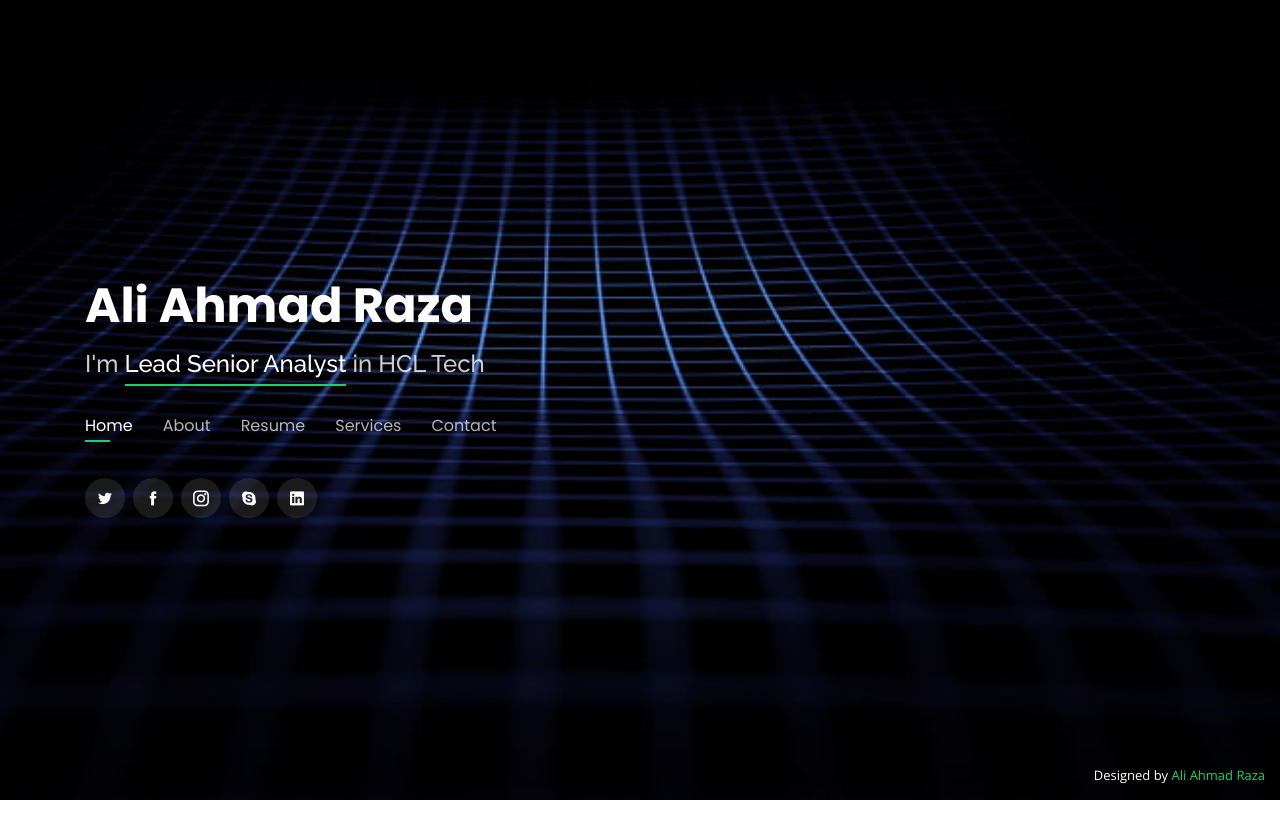
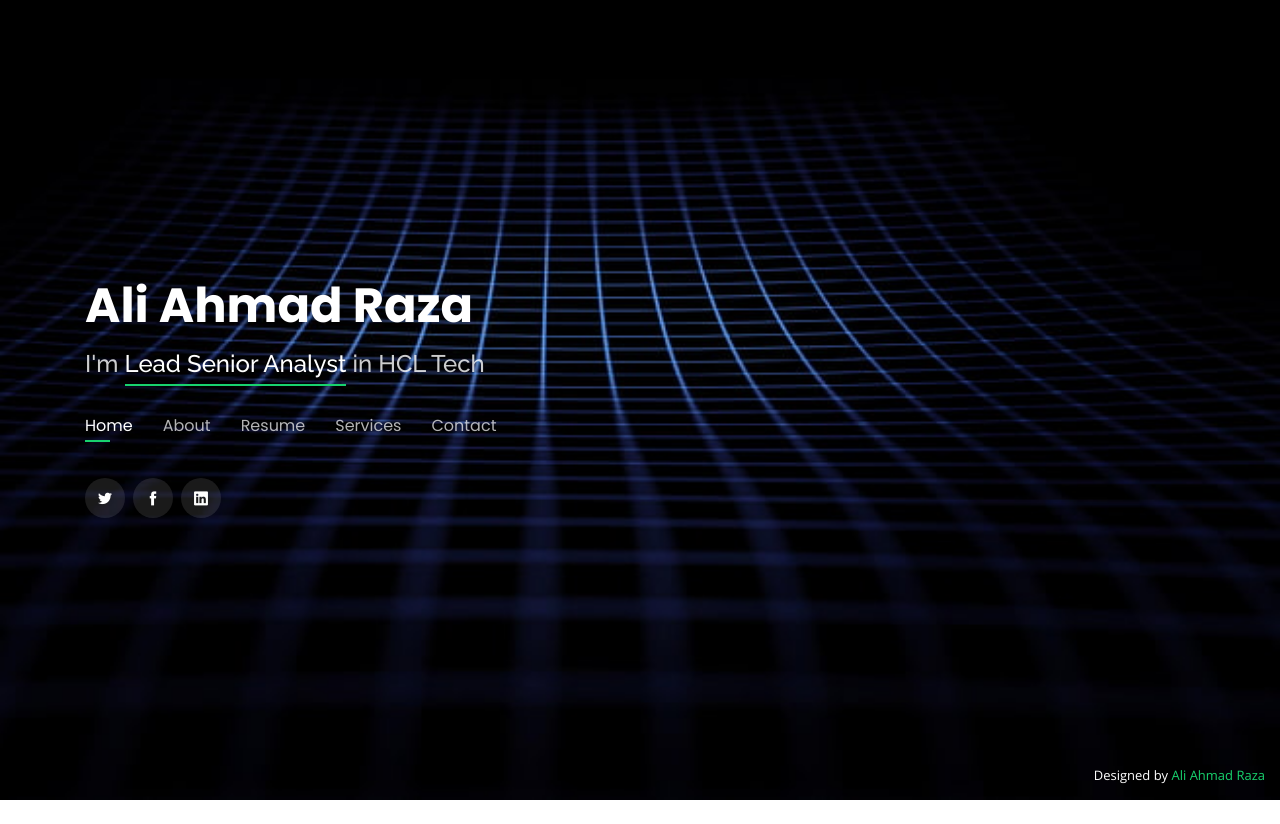
Before and after one commit to raza4399/ali, a plain HTML site: page index.html in a window 1280 px wide. Drawn offline with nearby package versions, Linux system fonts and the light colour scheme.

Commit message:
Update index.html

```diff
--- a/index.html
+++ b/index.html
@@ -60,8 +60,6 @@
       <div class="social-links">
         <a href="https://twitter.com/aliahmadraza10" class="twitter"><i class="icofont-twitter"></i></a>
         <a href="https://www.facebook.com/profile.php?id=100008769643486" class="facebook"><i class="icofont-facebook"></i></a>
-        <a href="#" class="instagram"><i class="icofont-instagram"></i></a>
-        <a href="#" class="google-plus"><i class="icofont-skype"></i></a>
         <a href="https://www.linkedin.com/in/ali-ahmad-raza-120b57177/" class="linkedin"><i class="icofont-linkedin"></i></a>
       </div>
 
```
